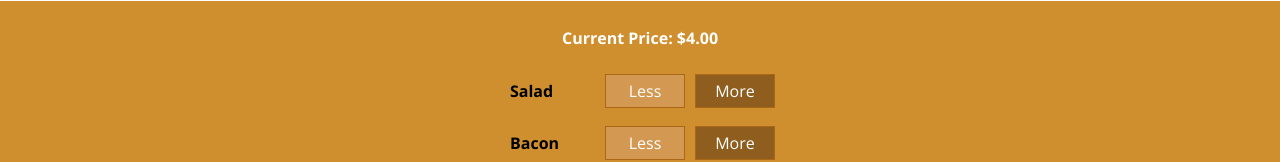
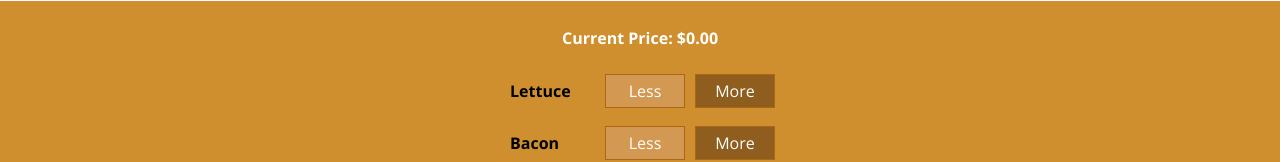
Before and after one commit to JamesonC/Burger-Builder, a React (Create React App) app: page / in a window 1280 px wide. Shown: the part 637-799 px from the top of the page. Built offline with nearby package versions, Linux system fonts and the light colour scheme.

Commit message:
resolved initial displayed burger price to $0 and updatd lettuce

```diff
--- a/src/components/Burger/BuildControls/BuildControls.js
+++ b/src/components/Burger/BuildControls/BuildControls.js
@@ -4,7 +4,7 @@ import classes from './BuildControls.module.css';
 import BuildControl from './BuildControl/BuildControl';
 
 const controls = [
-    { label: 'Salad', type: 'salad' },
+    { label: 'Lettuce', type: 'lettuce' },
     { label: 'Bacon', type: 'bacon' },
     { label: 'Cheese', type: 'cheese' },
     { label: 'Meat', type: 'meat' }
--- a/src/components/Burger/BurgerIngredient/BurgerIngredient.js
+++ b/src/components/Burger/BurgerIngredient/BurgerIngredient.js
@@ -24,8 +24,8 @@ class BurgerIngredient extends Component {
             case ('cheese'):
                 ingredient = <div className={classes.Cheese}></div>;
                 break;
-            case ('salad'):
-                ingredient = <div className={classes.Salad}></div>;
+            case ('lettuce'):
+                ingredient = <div className={classes.Lettuce}></div>;
                 break;
             case ('bacon'):
                 ingredient = <div className={classes.Bacon}></div>;
--- a/src/components/Burger/BurgerIngredient/BurgerIngredient.module.css
+++ b/src/components/Burger/BurgerIngredient/BurgerIngredient.module.css
@@ -97,7 +97,7 @@
     border-radius: 20px;
 }
 
-.Salad {
+.Lettuce {
     width: 85%;
     height: 7%;
     margin: 2% auto;
--- a/src/containers/BurgerBuilder/BurgerBuilder.js
+++ b/src/containers/BurgerBuilder/BurgerBuilder.js
@@ -4,7 +4,7 @@ import Burger from '../../components/Burger/Burger';
 import BuildControls from '../../components/Burger/BuildControls/BuildControls';
 
 const INGREDIENT_PRICES = {
-    salad: 0.50,
+    lettuce: 0.50,
     cheese: 0.40,
     meat: 1.30,
     bacon: 0.60
@@ -14,12 +14,12 @@ class BurgerBuilder extends Component {
 
     state = {
         ingredients: {
-            salad: 0,
+            lettuce: 0,
             bacon: 0,
             cheese: 0,
             meat: 0
         },
-        totalPrice: 4
+        totalPrice: 0
     }
 
     addIngredientHandler = type => {
```
